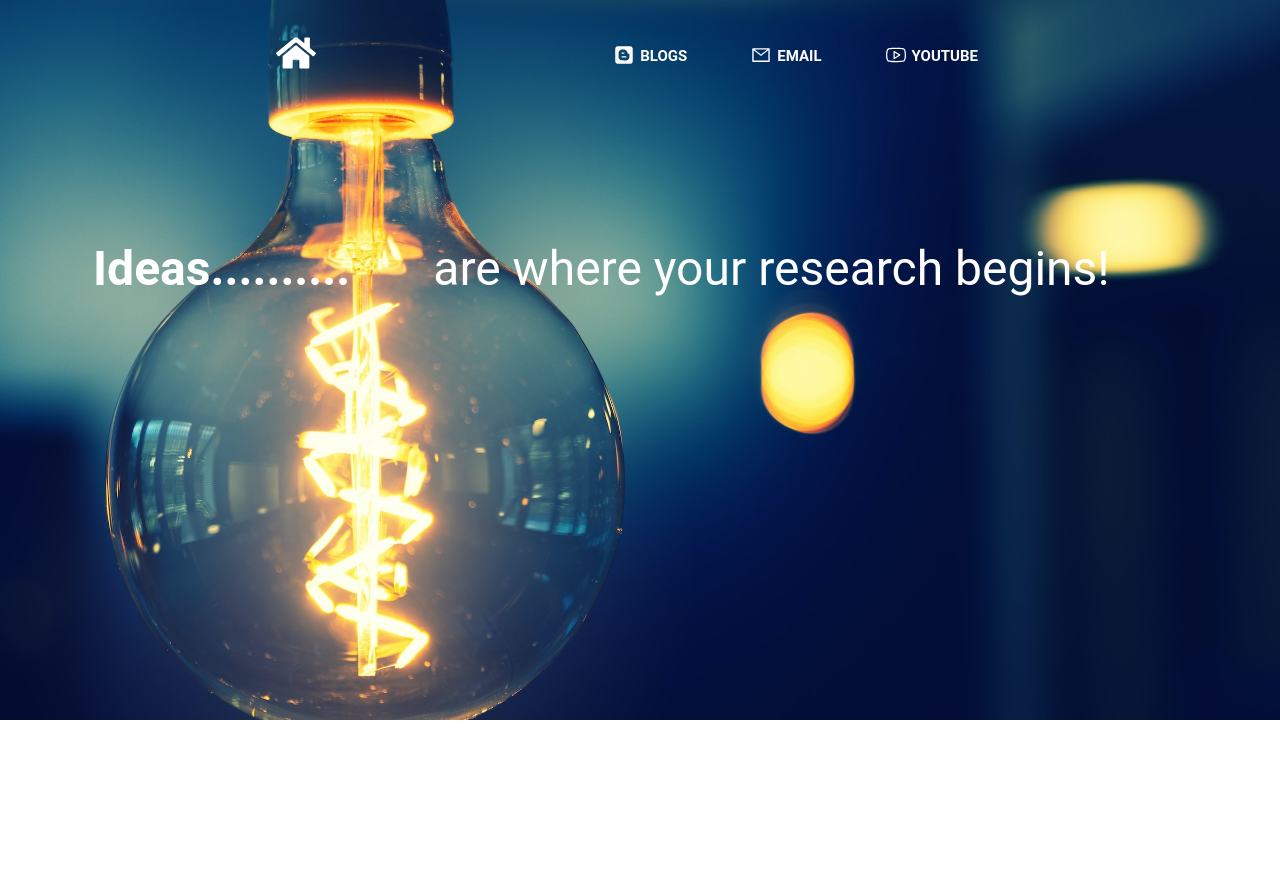
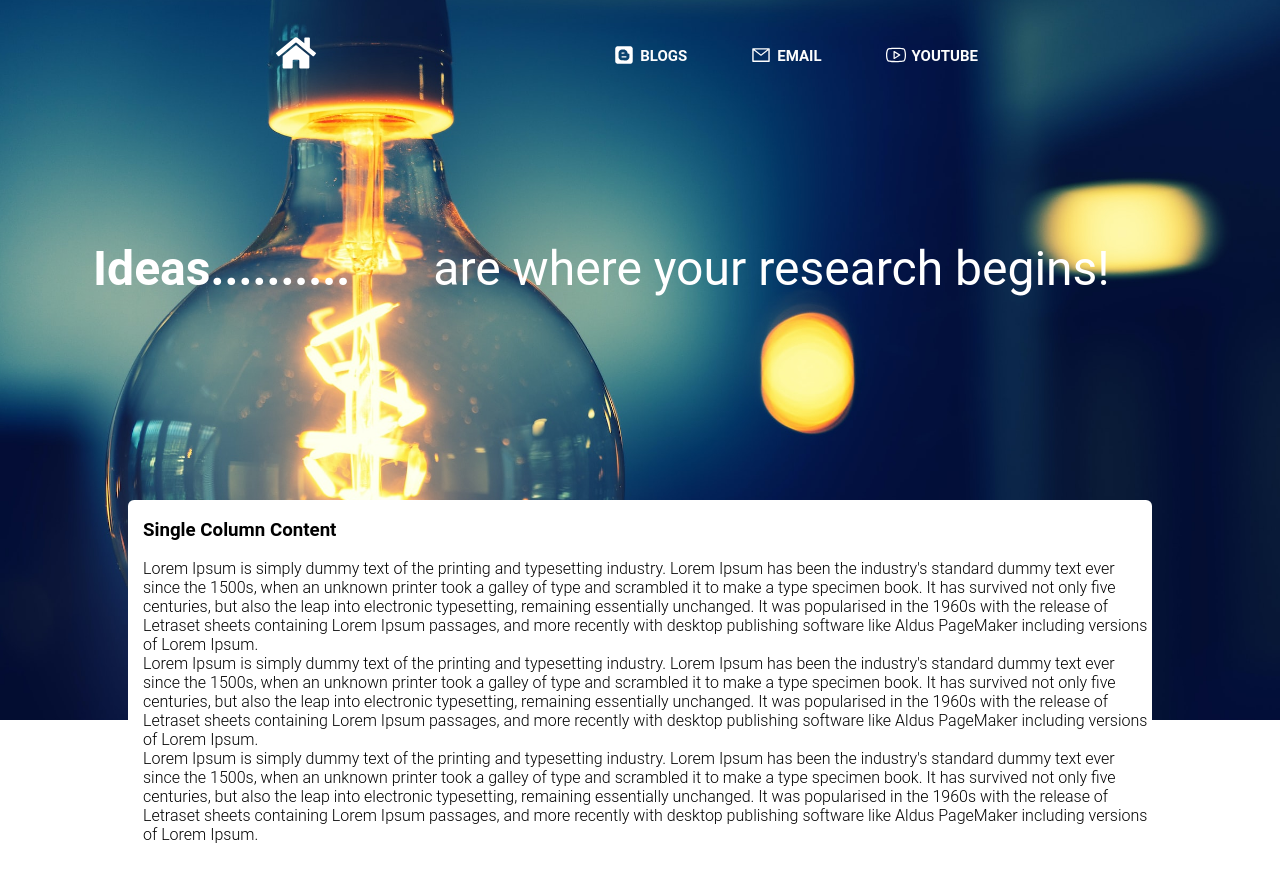
Before and after one commit to webncyber/myresearchcenter, a React (Create React App) app: page / in a window 1280 px wide. Shown: the top 882 px of the page. Built offline with nearby package versions, Linux system fonts and the light colour scheme.

Commit message:
add content section component

```diff
--- a/src/Styles/Layout.scss
+++ b/src/Styles/Layout.scss
@@ -8,8 +8,11 @@
 }
 
 .container{
-   text-align: center;
+   position: relative;
+   display: flex;
+   justify-content: center;
 }
+
 .row{
     display: flex;
 }
@@ -17,3 +20,24 @@
 .col{
 
 }
+
+
+.heading-section{
+    width: 100%;
+}
+.content-section{
+
+    background-color: rgb(255, 255, 255);
+    border-radius: 6px;
+    width: 80%;
+    position: absolute;
+
+    @media screen and (max-width: 660px) {
+        top: 390px;
+      }
+
+      @media screen and (min-width: 660px) {
+        top: 500px;
+      }
+
+}
--- a/src/components/Hero/hero.scss
+++ b/src/components/Hero/hero.scss
@@ -5,8 +5,8 @@
     margin: 0;
     display: flex;
     padding: 0;
-    overflow: hidden;
-    position: relative;
+/*     overflow: hidden;
+    position: relative; */
     max-height: 1000px;
     align-items: baseline;
     background-size: cover;
--- a/src/components/navbar/navbar.scss
+++ b/src/components/navbar/navbar.scss
@@ -9,6 +9,7 @@
     font-size: 15px;
     font-weight: bold;
     padding-left: 50px;
+
     ul {
         list-style-type: none;
         display: inline-block;
--- /dev/null
+++ b/src/components/singleColumnContent/index.js
@@ -0,0 +1,22 @@
+
+import Hero from './style.scss'
+function SingleColumnContent(){
+    return(
+        <div className="single-column-content">
+            <h3>Single Column Content</h3>
+            <div>
+            Lorem Ipsum is simply dummy text of the printing and typesetting industry. Lorem Ipsum has been the industry's standard dummy text ever since the 1500s, when an unknown printer took a galley of type and scrambled it to make a type specimen book. It has survived not only five centuries, but also the leap into electronic typesetting, remaining essentially unchanged. It was popularised in the 1960s with the release of Letraset sheets containing Lorem Ipsum passages, and more recently with desktop publishing software like Aldus PageMaker including versions of Lorem Ipsum.
+            </div>
+            <div>
+            Lorem Ipsum is simply dummy text of the printing and typesetting industry. Lorem Ipsum has been the industry's standard dummy text ever since the 1500s, when an unknown printer took a galley of type and scrambled it to make a type specimen book. It has survived not only five centuries, but also the leap into electronic typesetting, remaining essentially unchanged. It was popularised in the 1960s with the release of Letraset sheets containing Lorem Ipsum passages, and more recently with desktop publishing software like Aldus PageMaker including versions of Lorem Ipsum.
+            </div>
+            <div>
+            Lorem Ipsum is simply dummy text of the printing and typesetting industry. Lorem Ipsum has been the industry's standard dummy text ever since the 1500s, when an unknown printer took a galley of type and scrambled it to make a type specimen book. It has survived not only five centuries, but also the leap into electronic typesetting, remaining essentially unchanged. It was popularised in the 1960s with the release of Letraset sheets containing Lorem Ipsum passages, and more recently with desktop publishing software like Aldus PageMaker including versions of Lorem Ipsum.
+            </div>
+            <br/><br/><br/><br/><br/><br/><br/><br/><br/><br/><br/>
+        </div>
+    );
+
+}
+
+export default SingleColumnContent;
--- /dev/null
+++ b/src/components/singleColumnContent/style.scss
@@ -0,0 +1,5 @@
+.single-column-content{
+
+    padding-left: 15px;
+
+}
--- a/src/pages/Home.js
+++ b/src/pages/Home.js
@@ -3,43 +3,32 @@
 import NavBar from '../components/navbar';
 import homeImagePath from '../Images/bkgHome.jpg'
 import { Helmet } from 'react-helmet';
+import SingleColumnContent from '../components/singleColumnContent'
 
 
 function App() {
   return (
 
-   <div >
+   <div className='container'>
     <Helmet>
         <meta charSet='utf-8'/>
         <title>My Research Center</title>
         <link rel="canonical" href="" />
       </Helmet>
-      <Hero url={homeImagePath} headingOne="Ideas.........." headingTow="are where your research begins!" />
+
+      <div className='heading-section'>
+        <NavBar/>
+        <Hero url={homeImagePath} headingOne="Ideas.........." headingTow="are where your research begins!" />
+      </div>
+      <div className='content-section'>
+          <SingleColumnContent/>
+      </div>
+
+      {/* <Hero url={homeImagePath} headingOne="Ideas.........." headingTow="are where your research begins!" />
       <NavBar/>
-      <div>
-      <br></br>
-      <br></br>
-      <br></br>
-      <br></br>
-      <br></br>
-      <br></br>
-      <br></br>
-      <br></br>
-      <br></br>
-      <br></br>
-      <br></br>
-      <br></br>
-      <br></br>
-      <br></br>
-      <br></br>
-      <br></br>
-      <br></br>
-      <br></br>
-      <br></br>
-      <br></br>
-      <br></br>
-      <br></br>
-      </div>
+
+      <SingleColumnContent/> */}
+
    </div>
   );
 }
```
